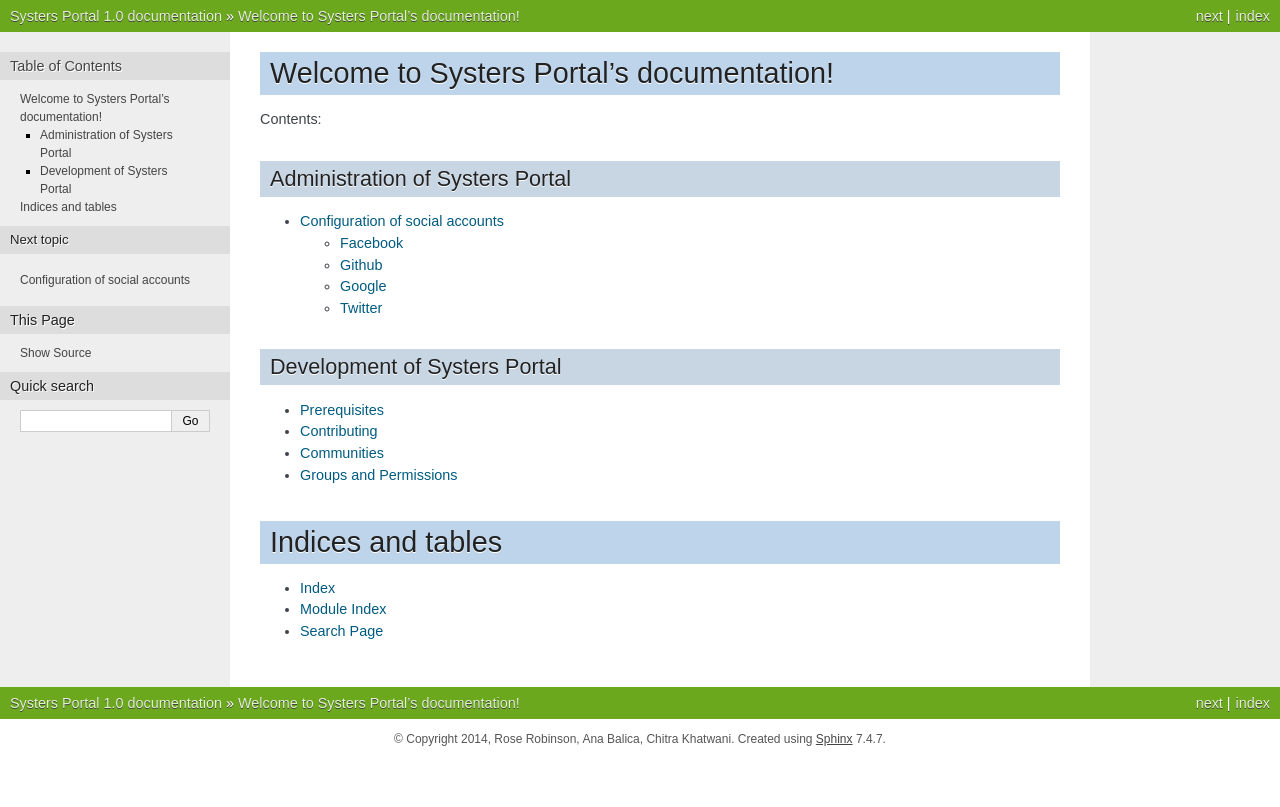
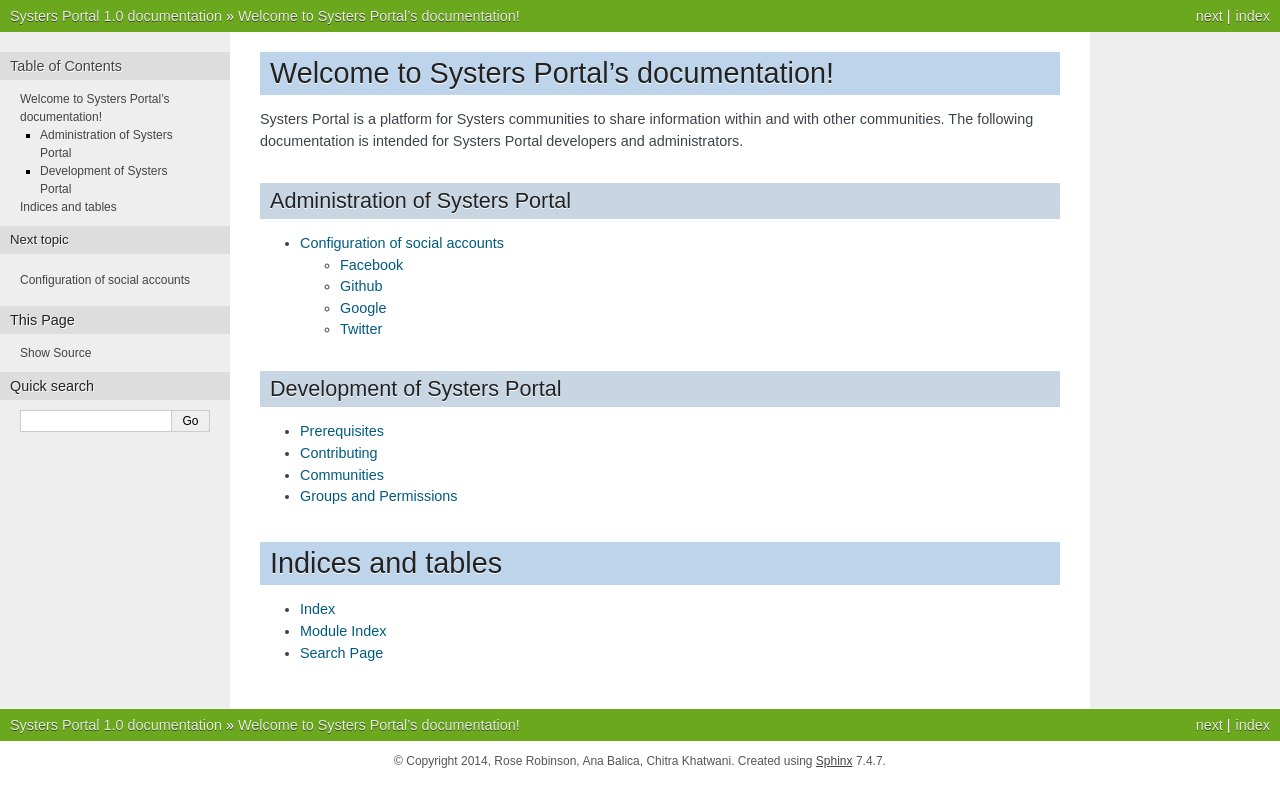
Before and after one commit to anitab-org/portal, a Sphinx documentation site: the page built from docs/index.rst, in a window 1280 px wide. Shown: the top 807 px of the page. Built offline with Sphinx 7.4.7, drawn with Linux system fonts in a browser that asks for light colours.

Commit message:
update welcome intro to docs

```diff
--- a/docs/index.rst
+++ b/docs/index.rst
@@ -5,11 +5,9 @@
 
 Welcome to Systers Portal's documentation!
 ==========================================
-
-Contents:
-
-.. toctree::
-   :maxdepth: 2
+Systers Portal is a platform for Systers communities to share information
+within and with other communities. The following documentation is intended for
+Systers Portal developers and administrators.
 
 Administration of Systers Portal
 --------------------------------
```
